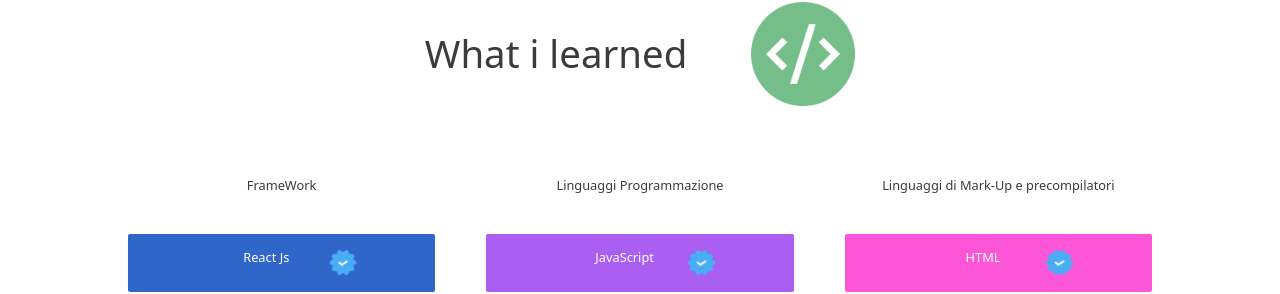
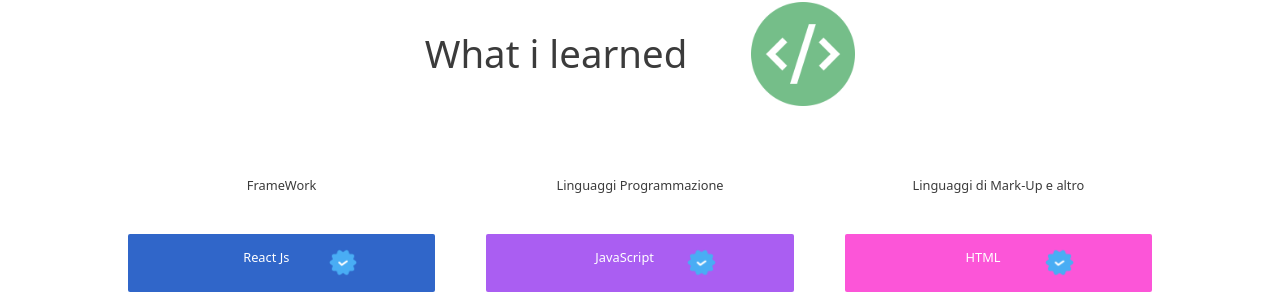
Before and after one commit to RiccioMarrone/portfoglio, a React (Vite) app: page / in a window 1280 px wide. Shown: the part 1570-1864 px from the top of the page. Built offline with nearby package versions, Linux system fonts and the light colour scheme.

Commit message:
modifica paragrafo

```diff
--- a/src/atom/AsideDown.jsx
+++ b/src/atom/AsideDown.jsx
@@ -48,7 +48,7 @@ const AsideDown = () => {
 
             </motion.div>
             <motion.div className='box_skill' >
-              <p>Linguaggi di Mark-Up e precompilatori</p>
+              <p>Linguaggi di Mark-Up e altro</p>
               <span className='box_skill--span3' ><p>HTML</p><img className='box_skill--span_img' src = {Contrassegno}/></span>
               <span className='box_skill--span3' > <p>CSS</p><img className='box_skill--span_img' src = {Contrassegno}/></span>
               <span className='box_skill--span3' > <p>SCSS</p><img className='box_skill--span_img' src = {Contrassegno}/></span>
```
